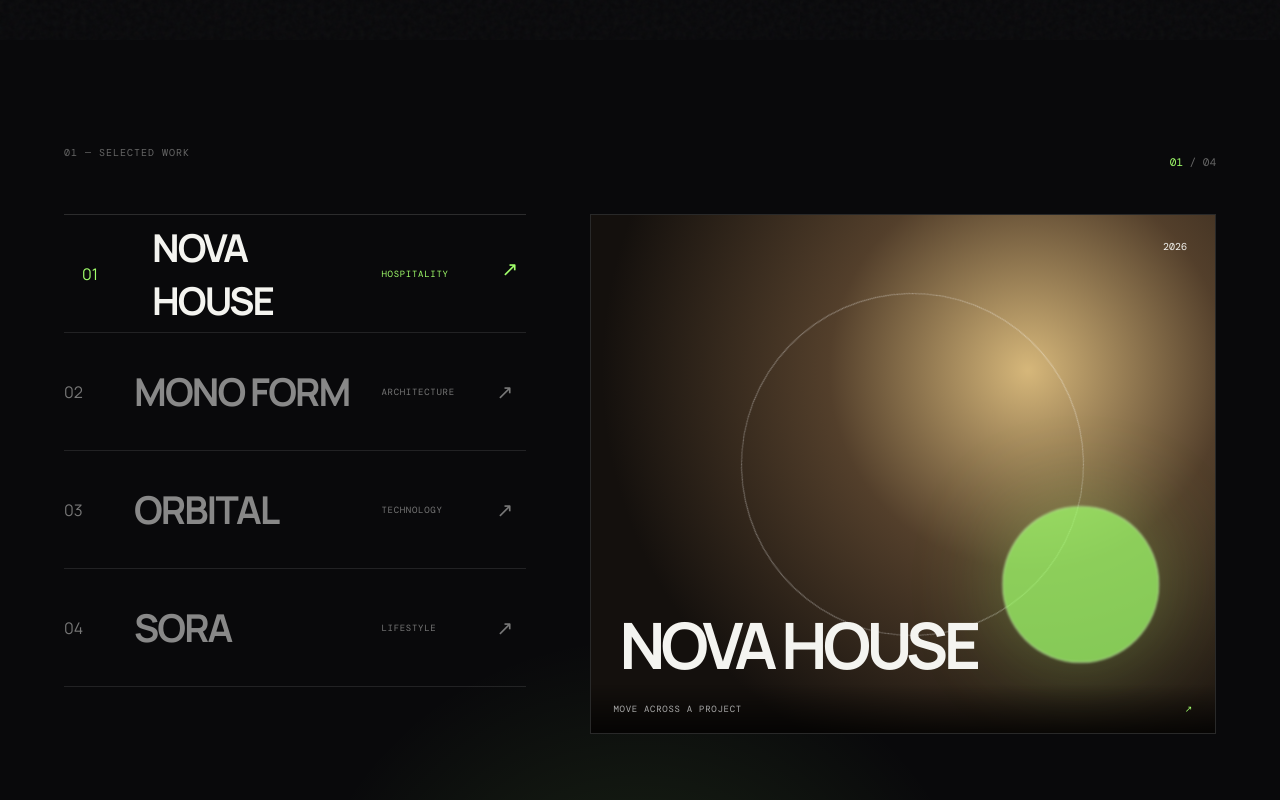
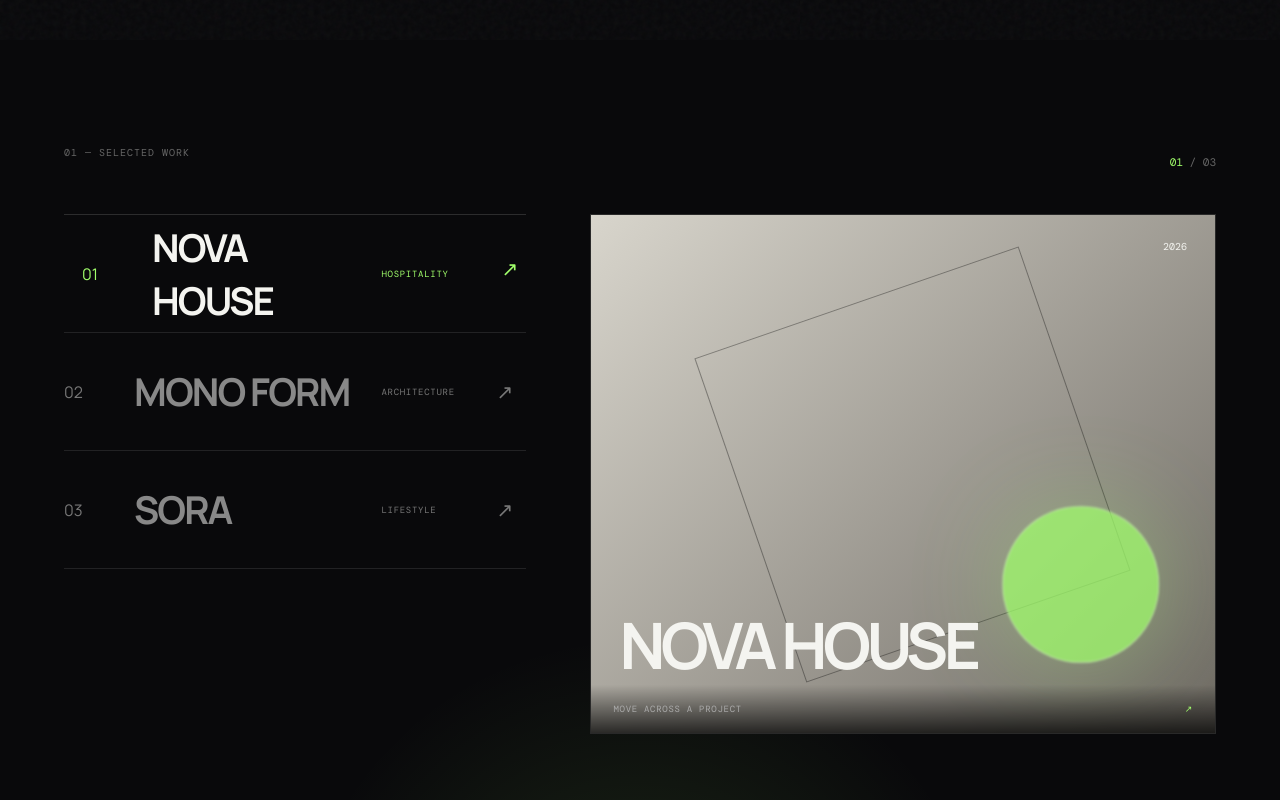
Before and after one commit to esakki-2008/AI_Agent, a React (Vite) app: page / in a window 1280 px wide. Shown: the part 760-1560 px from the top of the page. Built offline with nearby package versions, Linux system fonts and the light colour scheme.

Commit message:
Make public projects dynamic

```diff
--- a/src/components/ProjectShowcase.jsx
+++ b/src/components/ProjectShowcase.jsx
@@ -1,46 +1,18 @@
 import { useState } from 'react'
 
-const projects = [
-  { id: '01', title: 'NOVA HOUSE', type: 'Hospitality', year: '2026', className: 'project-nova' },
-  { id: '02', title: 'MONO FORM', type: 'Architecture', year: '2026', className: 'project-mono' },
-  { id: '03', title: 'ORBITAL', type: 'Technology', year: '2025', className: 'project-orbital' },
-  { id: '04', title: 'SORA', type: 'Lifestyle', year: '2025', className: 'project-sora' },
+const seed = [
+  { id: 1, title: 'NOVA HOUSE', type: 'Hospitality', year: '2026', status: 'Published' },
+  { id: 2, title: 'MONO FORM', type: 'Architecture', year: '2026', status: 'Published' },
+  { id: 3, title: 'ORBITAL', type: 'Technology', year: '2025', status: 'Draft' },
+  { id: 4, title: 'SORA', type: 'Lifestyle', year: '2025', status: 'Published' },
 ]
+const visualClasses = ['project-nova', 'project-mono', 'project-orbital', 'project-sora']
 
 export default function ProjectShowcase() {
-  const [active, setActive] = useState('01')
-
-  return (
-    <section className="projects-section">
-      <div className="projects-heading">
-        <p className="section-index">01 — SELECTED WORK</p>
-        <div className="project-counter"><span>{active}</span> / 04</div>
-      </div>
-
-      <div className="projects-layout">
-        <div className="project-list">
-          {projects.map((project) => (
-            <button className={`project-row ${active === project.id ? 'is-active' : ''}`} key={project.id} onMouseEnter={() => setActive(project.id)} onFocus={() => setActive(project.id)} type="button">
-              <span>{project.id}</span>
-              <strong>{project.title}</strong>
-              <small>{project.type}</small>
-              <i>↗</i>
-            </button>
-          ))}
-        </div>
-
-        <div className="project-visual" aria-label="Selected project preview">
-          {projects.map((project) => (
-            <div key={project.id} className={`project-art ${project.className} ${active === project.id ? 'is-visible' : ''}`}>
-              <div className="art-shape shape-a" />
-              <div className="art-shape shape-b" />
-              <div className="art-label">{project.title}</div>
-              <div className="art-year">{project.year}</div>
-            </div>
-          ))}
-          <div className="visual-caption">Move across a project <span>↗</span></div>
-        </div>
-      </div>
-    </section>
-  )
+  const [projects] = useState(() => { try { return JSON.parse(localStorage.getItem('atelier-projects')) || seed } catch { return seed } })
+  const visible = projects.filter(p => p.status === 'Published')
+  const [active, setActive] = useState(0)
+  if (!visible.length) return <section className="projects-section"><p className="section-index">01 — SELECTED WORK</p><div className="empty-public">Projects are being prepared. Check back soon.</div></section>
+  const selected = visible[Math.min(active, visible.length - 1)]
+  return <section className="projects-section"><div className="projects-heading"><p className="section-index">01 — SELECTED WORK</p><div className="project-counter"><span>{String(Math.min(active + 1, visible.length)).padStart(2,'0')}</span> / {String(visible.length).padStart(2,'0')}</div></div><div className="projects-layout"><div className="project-list">{visible.map((project,index) => <button className={`project-row ${index === active ? 'is-active' : ''}`} key={project.id || project.title} onMouseEnter={() => setActive(index)} onFocus={() => setActive(index)} type="button"><span>{String(index+1).padStart(2,'0')}</span><strong>{project.title}</strong><small>{project.type}</small><i>↗</i></button>)}</div><div className="project-visual"><div className={`project-art ${visualClasses[(selected.id || active) % visualClasses.length]} is-visible`}><div className="art-shape shape-a"/><div className="art-shape shape-b"/><div className="art-label">{selected.title}</div><div className="art-year">{selected.year || '2026'}</div></div><div className="visual-caption">Move across a project <span>↗</span></div></div></div></section>
 }
```
